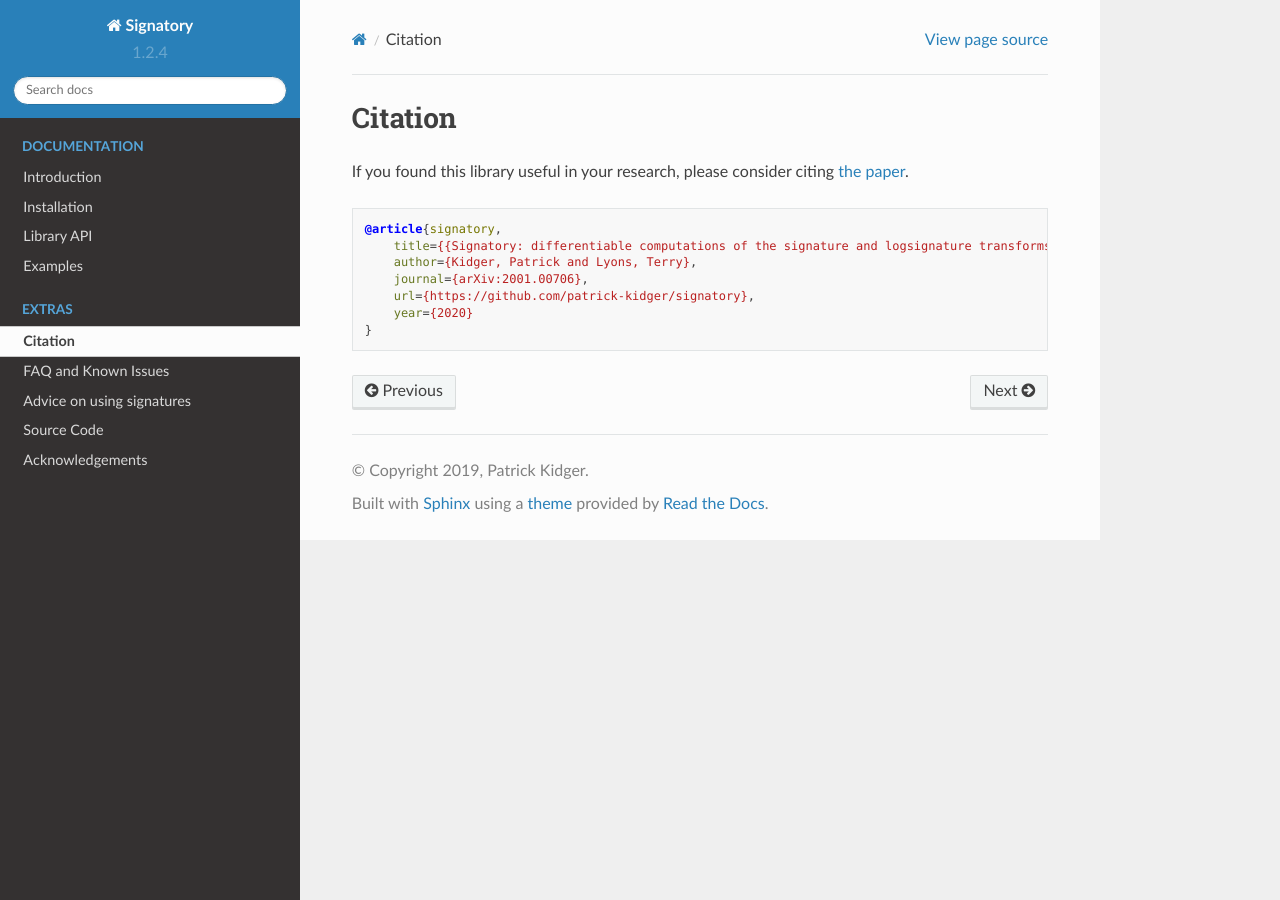
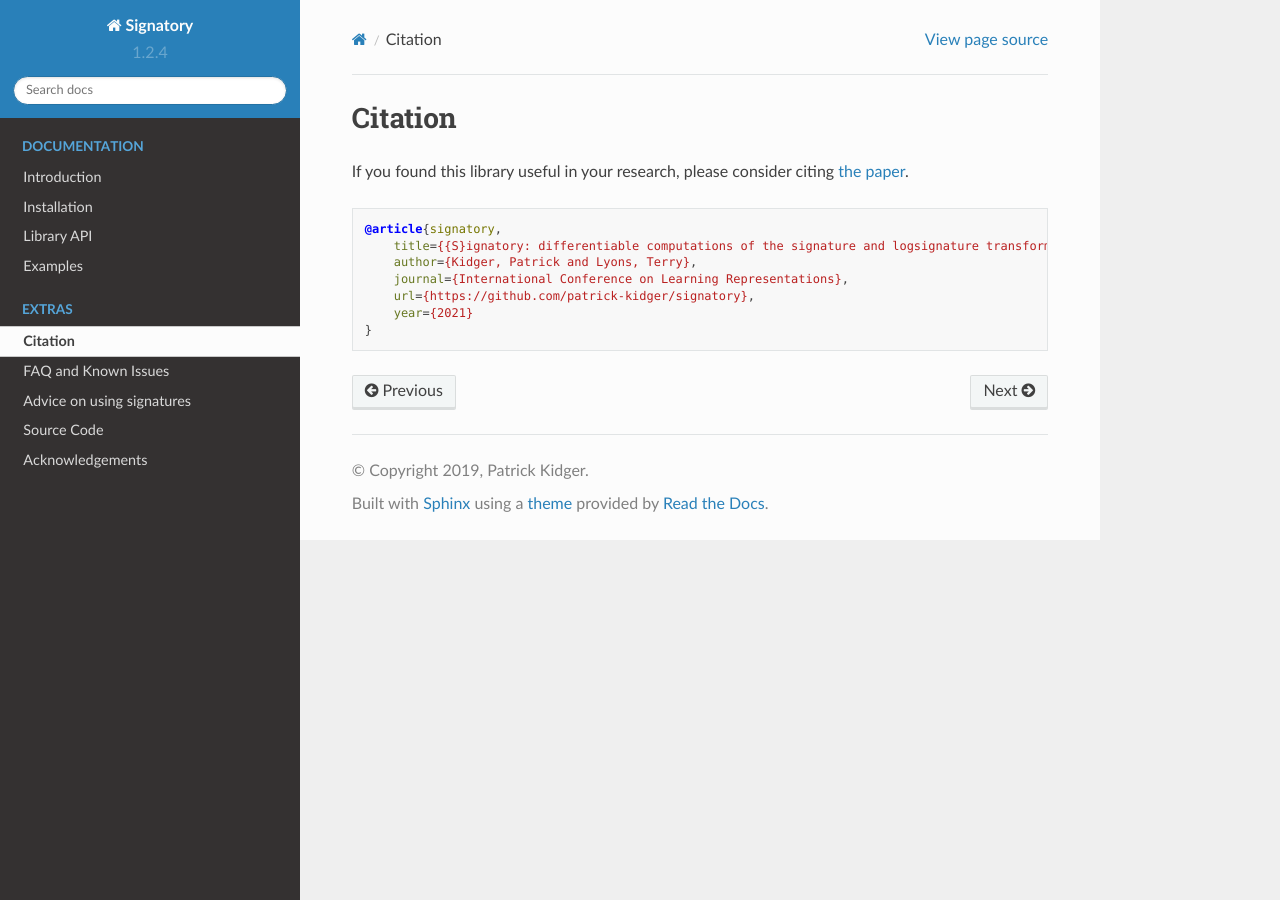
Before and after one commit to patrick-kidger/signatory, a Sphinx documentation site: the page built from docs/pages/miscellaneous/citation.rst, in a window 1280 px wide. Built offline with Sphinx 7.4.7 and the Read the Docs theme 2.0.0, drawn with Linux system fonts in a browser that asks for light colours.

```diff
--- a/CHANGELOG.txt
+++ b/CHANGELOG.txt
@@ -3,6 +3,7 @@
 Added support for PyTorch 1.7.0, 1.7.1
 Dropped support for Python 2.7, 3.5
 Dropped support for PyTorch <1.6.0
+Dropped support for MacOS
 
 1.2.3
 -----
--- a/docs/pages/miscellaneous/citation.rst
+++ b/docs/pages/miscellaneous/citation.rst
@@ -7,9 +7,9 @@ If you found this library useful in your research, please consider citing `the p
 .. code-block:: bibtex
 
     @article{signatory,
-        title={{Signatory: differentiable computations of the signature and logsignature transforms, on both CPU and GPU}},
+        title={{S}ignatory: differentiable computations of the signature and logsignature transforms, on both {CPU} and {GPU}},
         author={Kidger, Patrick and Lyons, Terry},
-        journal={arXiv:2001.00706},
+        journal={International Conference on Learning Representations},
         url={https://github.com/patrick-kidger/signatory},
-        year={2020}
+        year={2021}
     }
```
Also changed, not shown: README.rst (+6 -4 lines), docs/pages/usage/installation.rst (+6 -2 lines), 6 other files.
